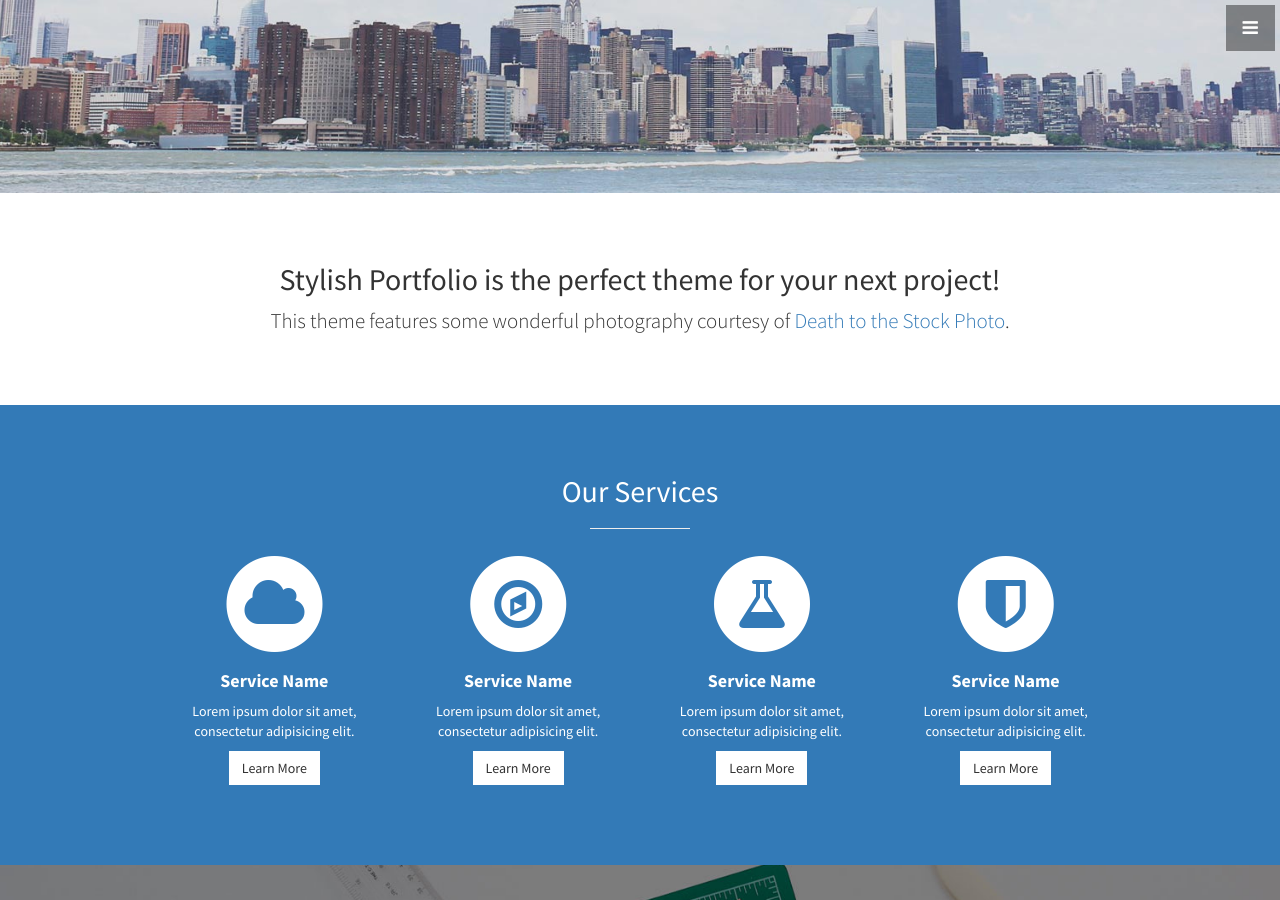
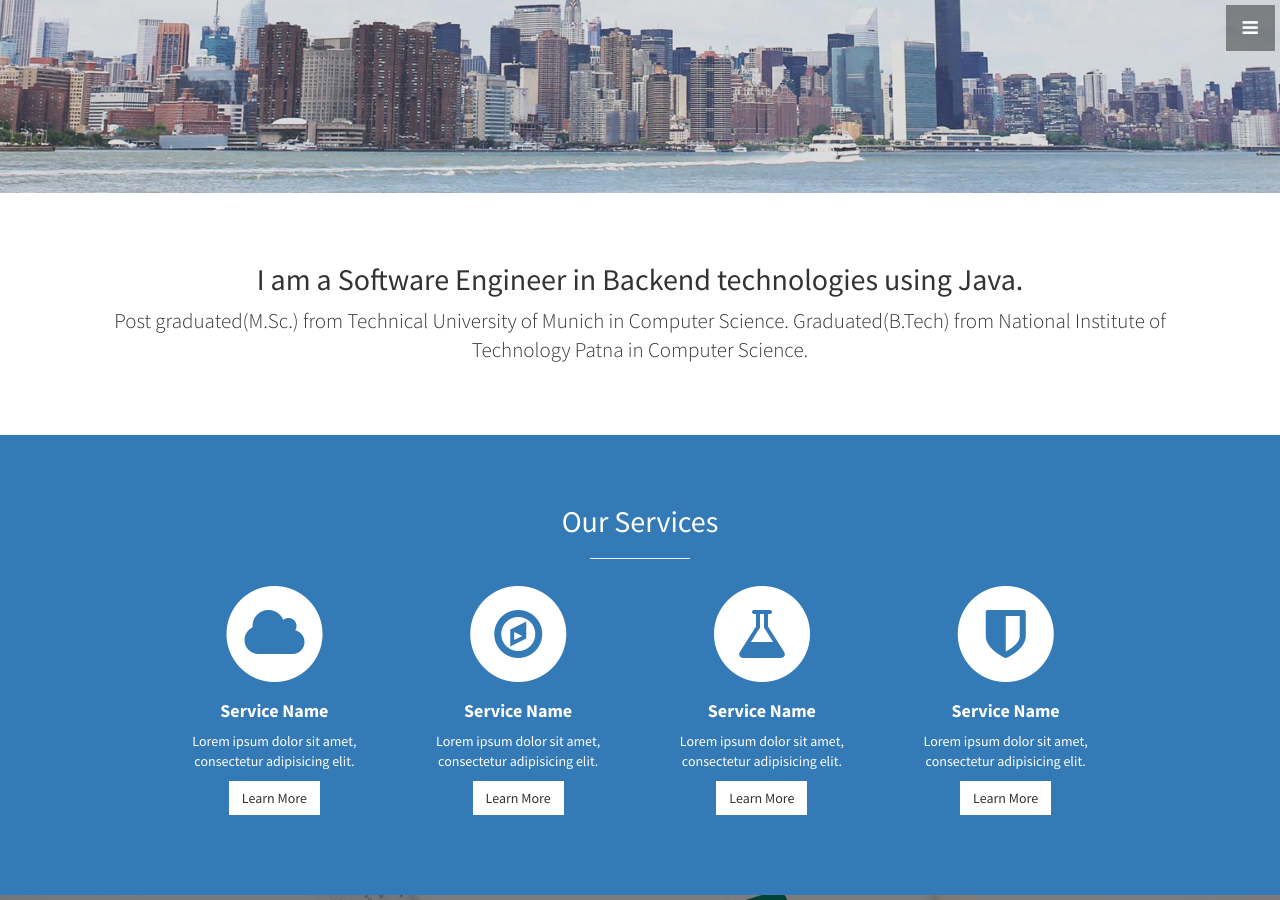
Before and after one commit to AmitSama/amitsama.github.io, a Jekyll site: the page built from index.html, in a window 1280 px wide and 900 px high, scrolled down 707 px. Built offline with Jekyll 4.4.1, drawn with Linux system fonts in a browser that asks for light colours.

Commit message:
about.html - overview myself

```diff
--- a/_includes/about.html
+++ b/_includes/about.html
@@ -2,8 +2,10 @@
   <div class="container">
     <div class="row">
       <div class="col-lg-12 text-center">
-        <h2>Stylish Portfolio is the perfect theme for your next project!</h2>
-        <p class="lead">This theme features some wonderful photography courtesy of <a target="_blank" href="http://join.deathtothestockphoto.com/">Death to the Stock Photo</a>.</p>
+        <h2>I am a Software Engineer in Backend technologies using Java.</h2>
+        <p class="lead">Post graduated(M.Sc.) from Technical University of Munich in Computer Science.
+		Graduated(B.Tech) from National Institute of Technology Patna in Computer Science.
+		<!--a target="_blank" href="http://join.deathtothestockphoto.com/">Death to the Stock Photo</a--></p>
       </div>
     </div>
     <!-- /.row -->
```
